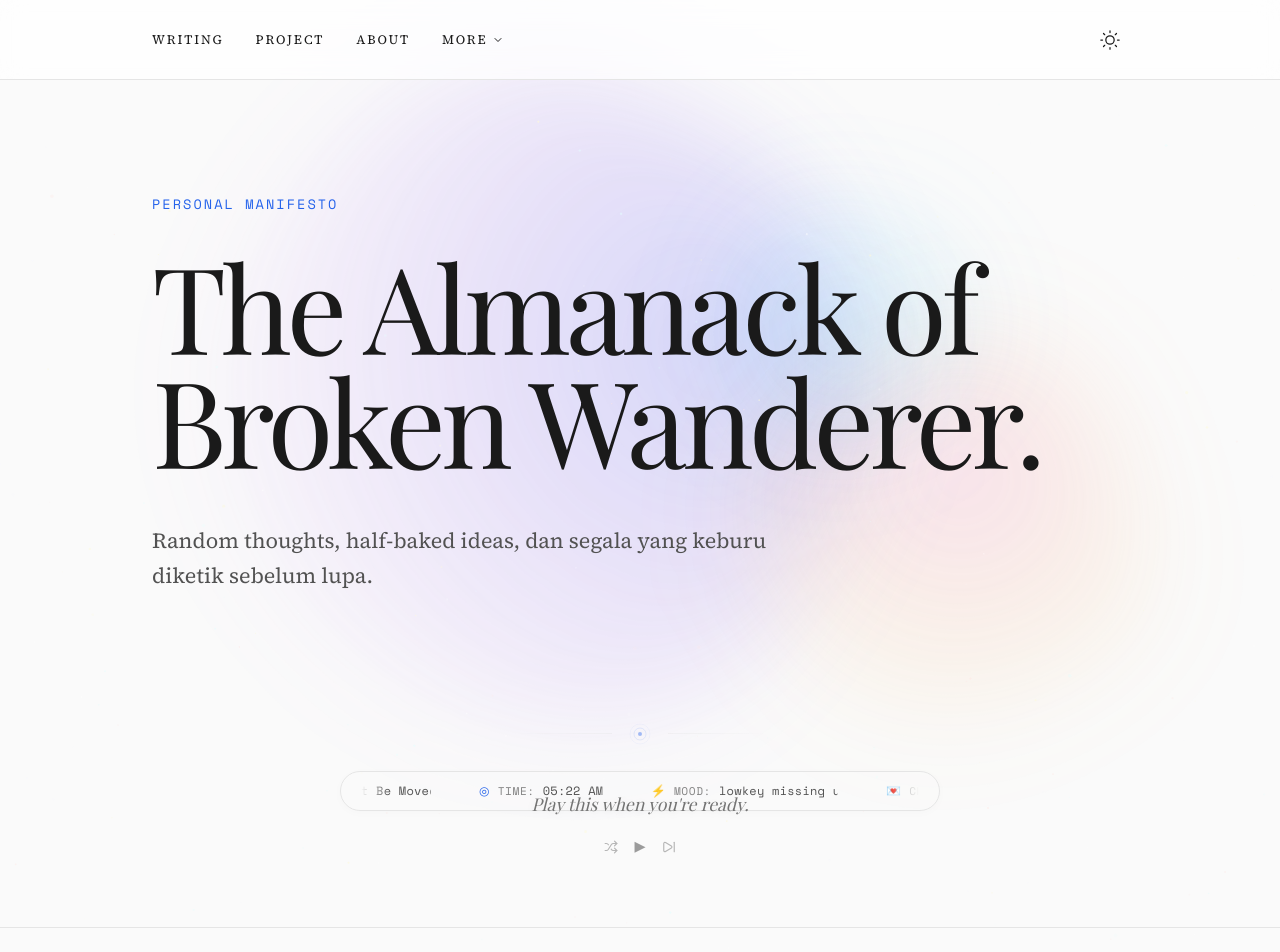
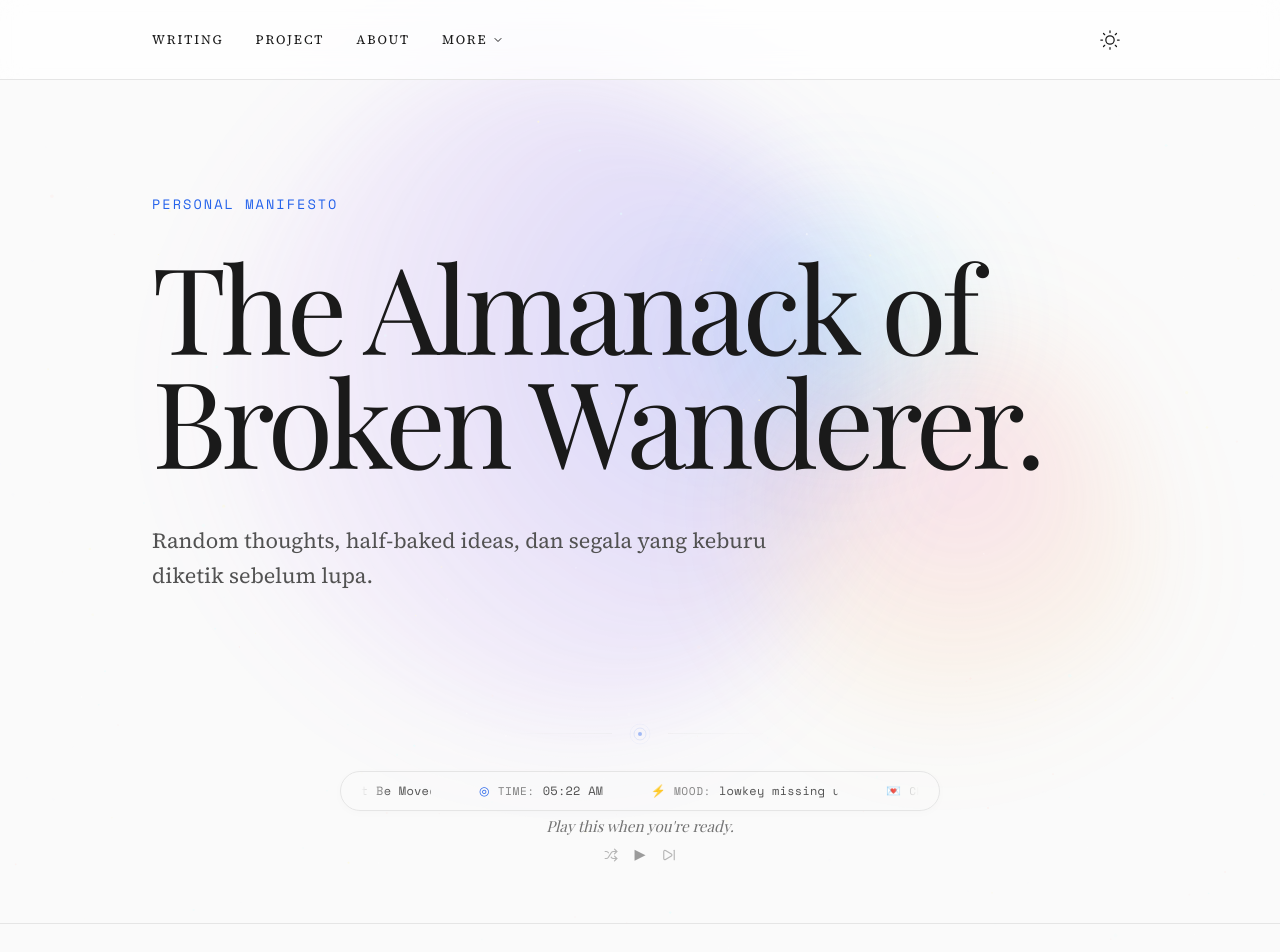
Before and after one commit to muhammadfaza16/muhammadfaza16.github.io, a Next.js app: page / in a window 1280 px wide. Shown: the top 952 px of the page. Built offline with nearby package versions, Linux system fonts and the light colour scheme; a web font is replaced by a local one.

Commit message:
style: format code

```diff
--- a/src/components/CurrentlyStrip.tsx
+++ b/src/components/CurrentlyStrip.tsx
@@ -331,41 +331,6 @@ export function CurrentlyStrip() {
     if (!isHydrated) return null;
 
     return (
-        <>
-            {/* Fixed Top Message - Separated from player */}
-            <div
-                style={{
-                    position: "fixed",
-                    top: "18%", // Positioned visually in the upper area
-                    left: "50%",
-                    transform: "translateX(-50%)",
-                    zIndex: 40,
-                    pointerEvents: "none", // Don't block clicks
-                    width: "100%",
-                    display: "flex",
-                    justifyContent: "center",
-                    opacity: isPlaying || currentSong ? 1 : 0, // Fade out if no song state (though usually always exists)
-                    transition: "opacity 0.5s ease"
-                }}
-            >
-                <p
-                    key={`${songMessage}-${songMessageIndex}`}
-                    className="animate-fade-in"
-                    style={{
-                        fontFamily: "var(--font-serif)",
-                        fontStyle: "italic",
-                        fontSize: "1.1rem", // Slightly larger for impact
-                        color: "var(--text-muted)",
-                        margin: 0,
-                        textShadow: "0 2px 10px rgba(0,0,0,0.1)",
-                        textAlign: "center",
-                        transition: "opacity 0.3s ease"
-                    }}
-                >
-                    {songMessage}
-                </p>
-            </div>
-
         <div
             style={{
                 display: "flex",
@@ -403,15 +368,36 @@ export function CurrentlyStrip() {
             {/* Bottom: Play Control */}
             <div
                 style={{
-                        height: "2rem",
+                    height: "2rem", // Fixed height to prevent layout shift
                     display: "flex",
+                    flexDirection: "column",
                     alignItems: "center",
-                        justifyContent: "center",
-                        gap: "0.5rem",
-                        marginTop: "0.25rem"
+                    justifyContent: "center"
                 }}
             >
-                    {/* Controls Only - Text Moved to Top */}
+                {/* Song message text with fade transition */}
+                <p
+                    key={`${songMessage}-${songMessageIndex}`}
+                    className="animate-fade-in"
+                    style={{
+                        fontFamily: "var(--font-serif)",
+                        fontStyle: "italic",
+                        fontSize: "0.95rem",
+                        color: "var(--text-muted)",
+                        margin: 0,
+                        cursor: "pointer",
+                        userSelect: "none",
+                        textAlign: "center",
+                        minHeight: "1.4em",
+                        transition: "opacity 0.3s ease"
+                    }}
+                    onClick={togglePlay}
+                >
+                    {songMessage}
+                </p>
+
+                {/* Player controls row */}
+                <div style={{ display: "flex", alignItems: "center", gap: "0.5rem", marginTop: "0.25rem" }}>
                     <div
                         onClick={(e) => {
                             e.stopPropagation();
@@ -474,6 +460,6 @@ export function CurrentlyStrip() {
                     </div>
                 </div>
             </div>
-        </>
+        </div>
     );
 }
```
Lines whose indentation alone changed are shown as unchanged.
